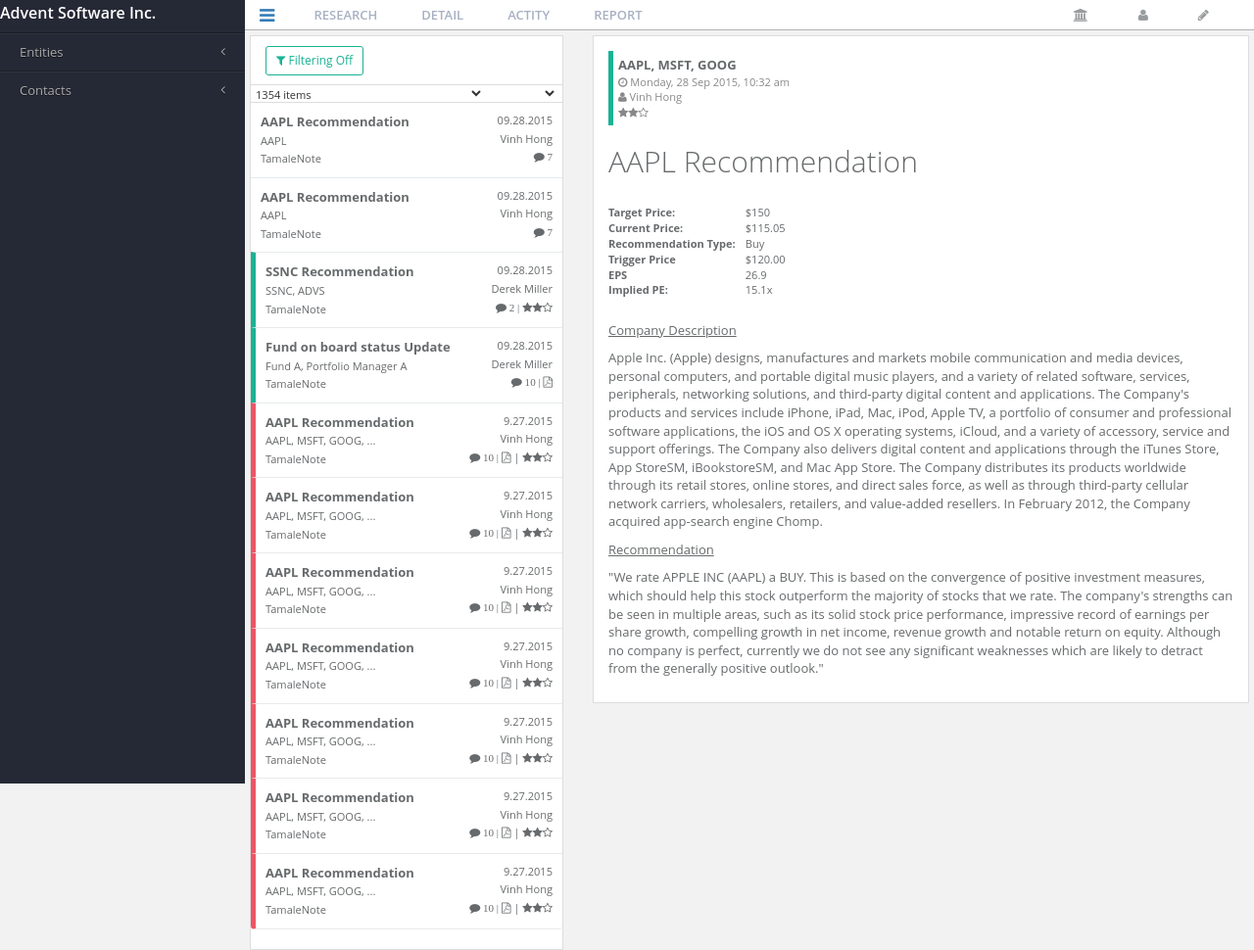
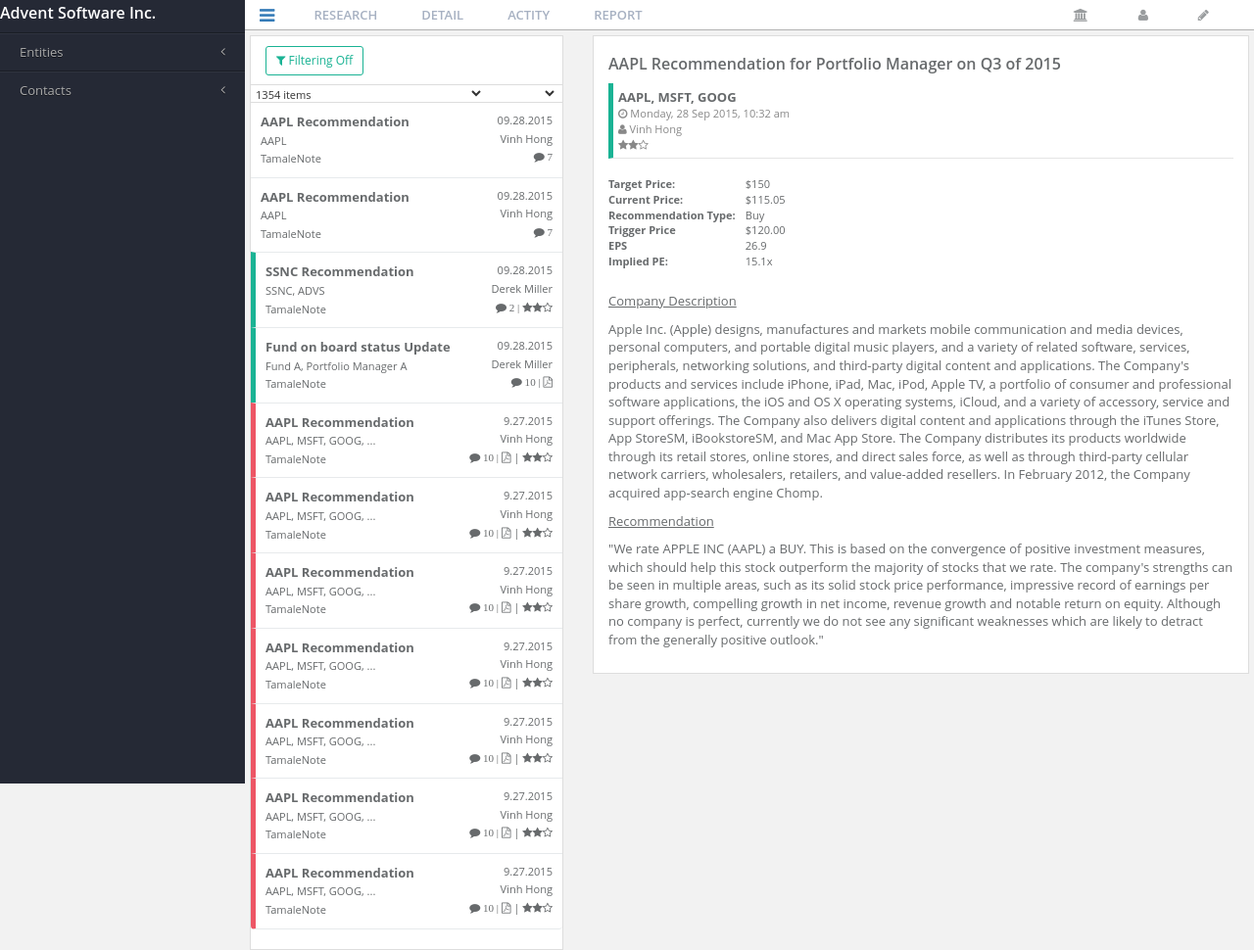
Before and after one commit to DamonW/UIDesign, a plain HTML site: page test.html in a window 1280 px wide. Shown: the whole page at 98% size. Drawn offline with Linux system fonts and the light colour scheme.

Commit message:
check in for testing

```diff
--- a/test.html
+++ b/test.html
@@ -382,9 +382,12 @@
 			</div>
 			<div class="col-sm-8 hidden-xs" id="note-detail" style="">
 				<div class="panel panel-default" style="border-radius: 0px">
+					<div class="panel-body">
+						<h3>
+							AAPL Recommendation for Portfolio Manager on Q3 of 2015
+						</h3>
+						<div style="border-left:5px solid #1ab394; padding: 5px;border-bottom:1px solid #e5e5e5">
 
-					<div class="panel-body">
-						<div style="border-left:5px solid #1ab394; padding: 5px">
 							<div>
 								<strong>AAPL, MSFT, GOOG</strong>
 							</div>
@@ -398,10 +401,6 @@
 								<i class="fa fa-star"></i><i class="fa fa-star"></i><i class="fa fa-star-o"></i>
 							</div>
 						</div>
-
-						<h1>
-							AAPL Recommendation
-						</h1>
 
 						<div>
 
@@ -445,14 +444,11 @@
 						<p>
 							"We rate APPLE INC (AAPL) a BUY. This is based on the convergence of positive investment measures, which should help this stock outperform the majority of stocks that we rate. The company's strengths can be seen in multiple areas, such as its solid stock price performance, impressive record of earnings per share growth, compelling growth in net income, revenue growth and notable return on equity. Although no company is perfect, currently we do not see any significant weaknesses which are likely to detract from the generally positive outlook."
 						</p>
-
-					</p>
-
+					</div>
 				</div>
 			</div>
 		</div>
 	</div>
-</div>
 
 </div>
 <!-- /#page-content-wrapper -->
```
